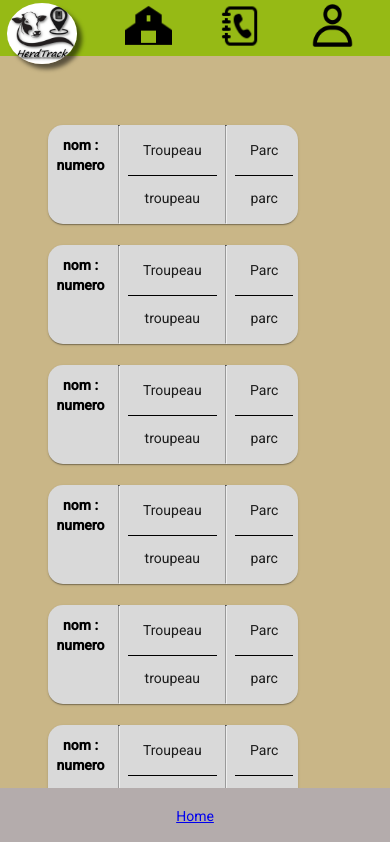
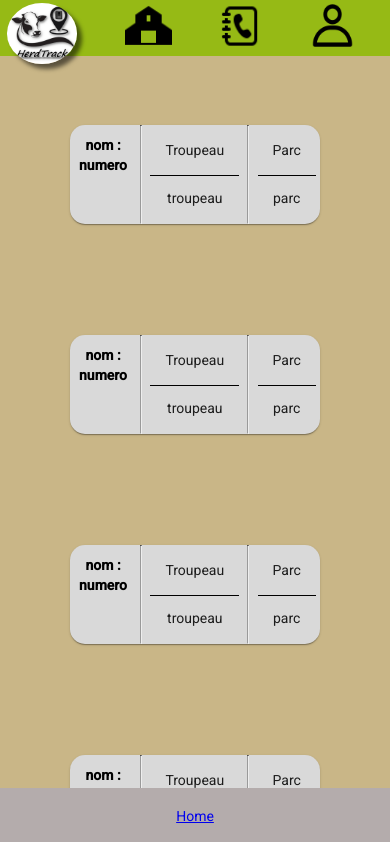
Before and after one commit to ThomasVdbk/Herdtrack-Front-End, an Angular app: page /home in a window 390 px wide. Shown: the top 842 px of the page. Built offline with nearby package versions, Linux system fonts and the light colour scheme; a web font is replaced by a local one.

Commit message:
rectif responsive list

```diff
--- a/src/app/components/liste/list-animaux/list-animaux.component.scss
+++ b/src/app/components/liste/list-animaux/list-animaux.component.scss
@@ -19,6 +19,8 @@
     }
     .card{
         height:120px;
+        margin-bottom: 90px;
+        margin-right: 0px;
     }
 
   }
```
